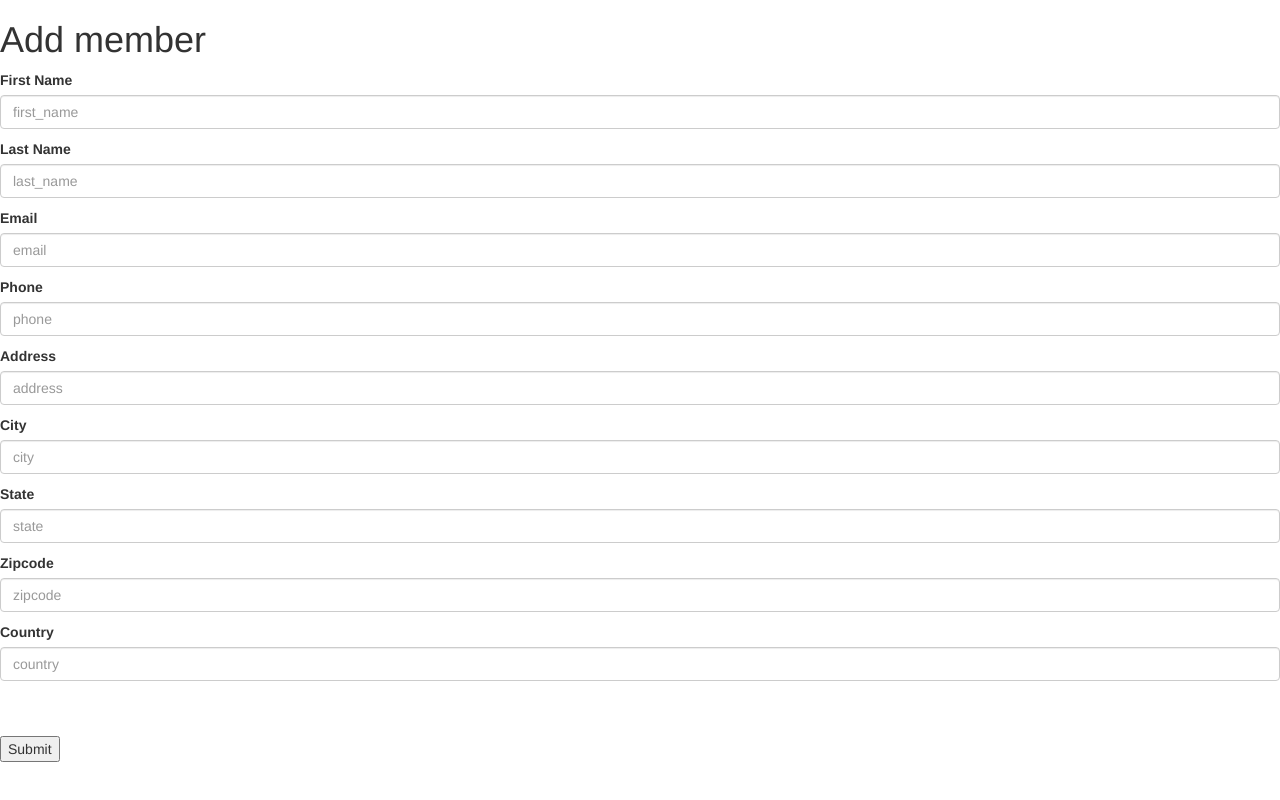
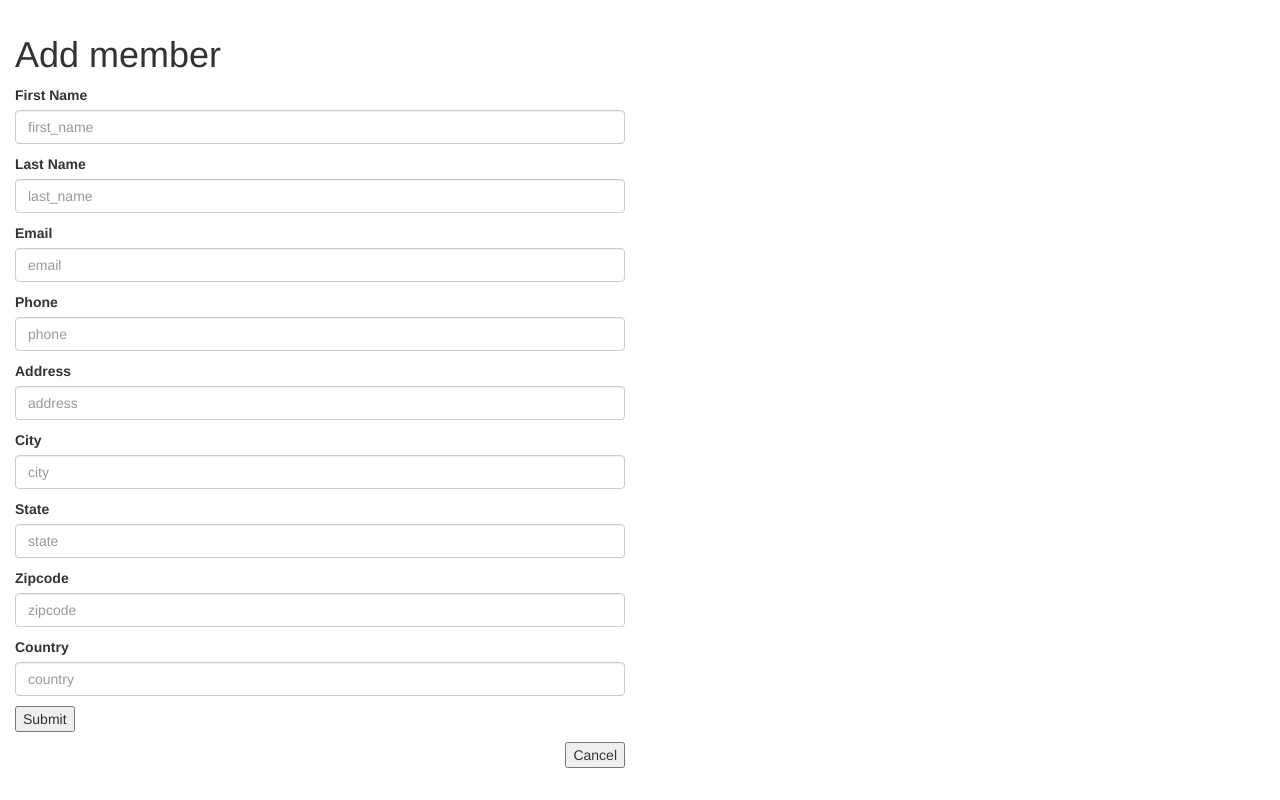
Before and after one commit to carvalho-fdec/w3schools, a Django app: template myproject/myworld/members/templates/add.html in a window 1280 px wide. Run offline with Django 3.2, Linux system fonts and the light colour scheme; the template is opened without the code that fills it, so the values that code supplies are empty; some libraries are stand-ins or nearby versions.

Commit message:
cancel button

```diff
--- a/myproject/myworld/members/templates/add.html
+++ b/myproject/myworld/members/templates/add.html
@@ -14,11 +14,11 @@
     </style>
 </head>
 <body>
-    <h1>Add member</h1>
-
     <form action="addrecord/" method="post">
         {% csrf_token %}
         <div class="form-group">
+            <div class="col-md-6">
+            <h1>Add member</h1>
             <label for="first_name">First Name</label>
             <input type="text" class="form-control" id="first_name" name="first_name" placeholder="first_name">
             <label for="last_name">Last Name</label>
@@ -37,9 +37,11 @@
             <input type="text" class="form-control" id="zipcode" name="zipcode" placeholder="zipcode">
             <label for="country">Country</label>
             <input type="text" class="form-control" id="country" name="country" placeholder="country">
-
+            <input type="submit" value="Submit">
+            <!-- cancel button-->
+            <input type="button" style="float: right;" value="Cancel" onclick="window.location.href='/members'">
+            </div>
         </div>
-        <br><br><input type="submit" value="Submit">
     </form>
 </body>
 </html>
--- a/myproject/myworld/myworld/urls.py
+++ b/myproject/myworld/myworld/urls.py
@@ -19,4 +19,5 @@ from django.urls import path, include
 urlpatterns = [
     path('admin/', admin.site.urls),
     path('members/', include('members.urls')),
+    path('', include('members.urls')),
 ]
```
Also changed, not shown: myproject/myworld/members/templates/update.html (+3 -4 lines).
